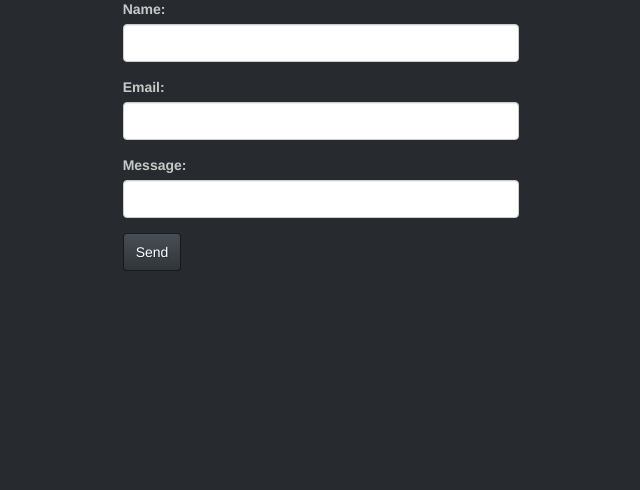
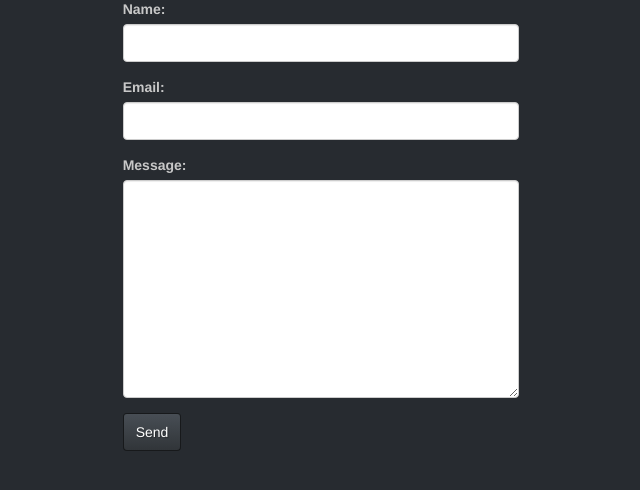
Before and after one commit to Vencislav-Dzhukelov/Cloud-Photos-Organizer, a Django app: page /contact/ in a window 1280 px wide. Shown: the part 153-643 px from the top of the page, without its empty margins (319-959 px from the left). Run offline with Django 3.2, Linux system fonts and the light colour scheme; some libraries are stand-ins or nearby versions.

Commit message:
Bigger message box.

```diff
--- a/organizer/website/templates/contact.html
+++ b/organizer/website/templates/contact.html
@@ -19,7 +19,7 @@
 
         <div class="form-group">
           <label>Message:</label>
-          <input type="text" name="message" class="form-control"/>
+          <textarea rows="10" class="form-control" name="message"></textarea>
         </div>
 
         <input type="submit" value="Send" class="btn btn-default"/>
```
Also changed, not shown: organizer/db.sqlite3.
